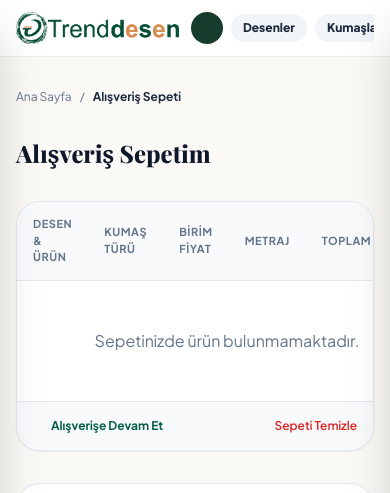
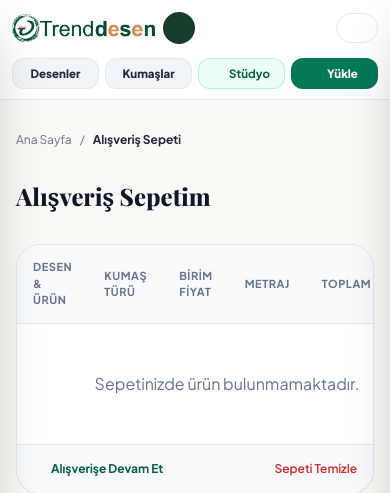
Before and after one commit to desenciahmet-cloud/trenddesen.com, a FastAPI app: page /cart in a window 390 px wide. Shown: the top 493 px of the page. Run offline with FastAPI, Linux system fonts and the light colour scheme; some libraries are stand-ins or nearby versions; some web fonts are replaced.

Commit message:
feat(nav): clean 2-row mobile nav with home icon, Desenler, Kumaslar, Studyo and Desen Yukle

```diff
--- a/templates/base.html
+++ b/templates/base.html
@@ -199,61 +199,68 @@
 
     <!-- Main Sticky Header -->
   <header class="sticky top-0 z-40 bg-white/95 backdrop-blur-md border-b border-slate-200/80 shadow-xs transition-all duration-300">
-    <div class="max-w-[1600px] mx-auto px-4 sm:px-6 lg:px-8">
+    <div class="max-w-[1600px] mx-auto px-3 sm:px-6 lg:px-8">
 
-      <!-- Single Row Header: Yatay Kaydırılabilir ve Kesilme Yapmayan Düzen -->
-      <div class="flex items-center gap-2 sm:gap-3 h-14 sm:h-20 overflow-x-auto no-scrollbar py-1 flex-nowrap w-full">
+      <!-- Top Row: Logo, Ev Logosu, Desktop Nav, Search, Sepet -->
+      <div class="flex items-center justify-between h-14 sm:h-20 gap-2">
 
-        <!-- Logo -->
-        <a href="/" class="flex items-center gap-1.5 flex-shrink-0 mr-1">
-          <img src="/static/img/logo.png" alt="trenddesen.com - Kumaş & Desen Kataloğu" class="h-8 sm:h-10 w-auto object-contain">
+        <!-- Left: Logo & Ev Logosu (Anasayfa) -->
+        <div class="flex items-center gap-2 flex-shrink-0">
+          <a href="/" class="flex items-center">
+            <img src="/static/img/logo.png" alt="trenddesen.com - Kumaş & Desen Kataloğu" class="h-7 sm:h-10 w-auto object-contain">
           </a>
 
           <!-- Anasayfa (Sadece Ev Logosu) -->
           <a href="/" class="inline-flex items-center justify-center w-8 h-8 sm:w-9 sm:h-9 rounded-full bg-[#183c2c] hover:bg-[#0f281d] text-white transition flex-shrink-0 shadow-2xs" title="Ana Sayfa">
             <i data-lucide="home" class="w-4 h-4"></i>
           </a>
+        </div>
 
+        <!-- Center: Desktop Navigation Buttons (Masaüstü) -->
+        <div class="hidden md:flex items-center gap-2">
           <!-- Desenler -->
-        <a href="/#desenlerSection" class="inline-flex items-center px-3 py-1.5 rounded-full bg-slate-100 hover:bg-slate-200 text-xs sm:text-sm font-extrabold text-slate-800 hover:text-[#183c2c] transition flex-shrink-0">
+          <a href="/#desenlerSection" class="inline-flex items-center px-3.5 py-1.5 rounded-full bg-slate-100 hover:bg-slate-200 text-xs font-extrabold text-slate-800 hover:text-[#183c2c] transition">
             <span>Desenler</span>
           </a>
 
           <!-- Kumaşlar -->
-        <a href="/#kumaslarSection" class="inline-flex items-center px-3 py-1.5 rounded-full bg-slate-100 hover:bg-slate-200 text-xs sm:text-sm font-extrabold text-slate-800 hover:text-[#183c2c] transition flex-shrink-0">
+          <a href="/#kumaslarSection" class="inline-flex items-center px-3.5 py-1.5 rounded-full bg-slate-100 hover:bg-slate-200 text-xs font-extrabold text-slate-800 hover:text-[#183c2c] transition">
             <span>Kumaşlar</span>
           </a>
 
           <!-- Canlı Stüdyo -->
-        <a href="/studyo" class="inline-flex items-center gap-1.5 px-3 py-1.5 sm:px-3 sm:py-1.5 bg-emerald-50 hover:bg-emerald-100 text-emerald-800 rounded-full text-xs sm:text-sm font-bold border border-emerald-200/80 transition shadow-2xs flex-shrink-0">
+          <a href="/studyo" class="inline-flex items-center gap-1.5 px-3.5 py-1.5 bg-emerald-50 hover:bg-emerald-100 text-emerald-800 rounded-full text-xs font-bold border border-emerald-200/80 transition shadow-2xs">
             <i data-lucide="sparkles" class="w-3.5 h-3.5 text-emerald-600"></i>
             <span>Canlı Stüdyo</span>
           </a>
 
           <!-- Müşteri Desen Yükleme Stüdyosu -->
-        <a href="/desen-yukle" class="inline-flex items-center gap-1.5 px-3 py-1.5 sm:px-3.5 sm:py-1.5 bg-emerald-700 hover:bg-emerald-800 text-white rounded-full text-xs sm:text-sm font-extrabold transition shadow-2xs flex-shrink-0" title="Kendi Desenini Yükle & 3D Gör">
+          <a href="/desen-yukle" class="inline-flex items-center gap-1.5 px-3.5 py-1.5 bg-emerald-700 hover:bg-emerald-800 text-white rounded-full text-xs font-extrabold transition shadow-2xs" title="Kendi Desenini Yükle & 3D Gör">
             <i data-lucide="upload-cloud" class="w-3.5 h-3.5 text-emerald-200"></i>
             <span>Desen Yükle</span>
           </a>
+        </div>
 
         <!-- Center Search Bar (Masaüstü) -->
-        <div class="hidden md:block flex-1 max-w-xl mx-2 sm:mx-4 flex-shrink-0">
+        <div class="hidden lg:block flex-1 max-w-md mx-4">
           <form action="/fabrics" method="GET" class="w-full relative flex items-center">
             <input
               type="text"
               name="q"
-              placeholder="Desen, kumaş veya hizmet ara (örnek: Şakayık, Poplin)..."
-              class="w-full pl-9 pr-16 py-2 bg-slate-100/90 border border-slate-200/80 rounded-full text-xs font-medium focus:outline-none focus:ring-2 focus:ring-emerald-600 focus:bg-white transition"
+              placeholder="Desen, kumaş ara..."
+              class="w-full pl-9 pr-14 py-2 bg-slate-100/90 border border-slate-200/80 rounded-full text-xs font-medium focus:outline-none focus:ring-2 focus:ring-emerald-600 focus:bg-white transition"
             >
             <i data-lucide="search" class="w-4 h-4 text-slate-400 absolute left-3"></i>
-            <button type="submit" class="absolute right-1 px-3.5 py-1.5 bg-[#183c2c] text-white rounded-full text-[11px] font-bold hover:bg-[#0f281d] transition">
+            <button type="submit" class="absolute right-1 px-3 py-1 bg-[#183c2c] text-white rounded-full text-[11px] font-bold hover:bg-[#0f281d] transition">
               Ara
             </button>
           </form>
         </div>
 
+        <!-- Right: Masaüstü Uygulama & Sepet -->
+        <div class="flex items-center gap-2">
           <!-- Masaüstü PC Uygulaması Yükle Butonu -->
-        <button id="desktop-install-btn" type="button" onclick="triggerPwaInstall()" class="hidden md:inline-flex items-center gap-1.5 px-3.5 py-2 bg-[#183c2c] hover:bg-[#0f281d] text-white rounded-full text-xs font-bold transition shadow-2xs flex-shrink-0 ml-auto" title="Masaüstü Uygulamasını Yükle">
+          <button id="desktop-install-btn" type="button" onclick="triggerPwaInstall()" class="hidden md:inline-flex items-center gap-1.5 px-3.5 py-2 bg-[#183c2c] hover:bg-[#0f281d] text-white rounded-full text-xs font-bold transition shadow-2xs" title="Masaüstü Uygulamasını Yükle">
             <i data-lucide="monitor-down" class="w-3.5 h-3.5 text-emerald-300"></i>
             <span>Masaüstü Uygulaması</span>
           </button>
@@ -264,8 +271,35 @@
             <span class="cart-count-badge absolute -top-1 -right-1 bg-emerald-700 text-white text-[9px] font-bold rounded-full w-4 h-4 flex items-center justify-center border-2 border-white" style="display:none;">0</span>
             <span class="hidden sm:inline summary-subtotal">0 TL</span>
           </button>
+        </div>
 
       </div>
+
+      <!-- Mobile Sub-Navigation Bar (Mobil & Tablet < md): 4 Net Buton Yan Yana -->
+      <div class="grid grid-cols-4 gap-1.5 pb-2.5 pt-0.5 md:hidden w-full">
+        <!-- Desenler -->
+        <a href="/#desenlerSection" class="py-1.5 px-1 bg-slate-100 active:bg-slate-200 text-slate-800 rounded-xl text-[11.5px] font-extrabold text-center transition flex items-center justify-center border border-slate-200/90 shadow-2xs truncate">
+          <span>Desenler</span>
+        </a>
+
+        <!-- Kumaşlar -->
+        <a href="/#kumaslarSection" class="py-1.5 px-1 bg-slate-100 active:bg-slate-200 text-slate-800 rounded-xl text-[11.5px] font-extrabold text-center transition flex items-center justify-center border border-slate-200/90 shadow-2xs truncate">
+          <span>Kumaşlar</span>
+        </a>
+
+        <!-- Canlı Stüdyo -->
+        <a href="/studyo" class="py-1.5 px-1 bg-emerald-50 active:bg-emerald-100 text-emerald-800 rounded-xl text-[11.5px] font-bold text-center border border-emerald-200/80 transition shadow-2xs flex items-center justify-center gap-1 truncate">
+          <i data-lucide="sparkles" class="w-3 h-3 text-emerald-600 flex-shrink-0"></i>
+          <span>Stüdyo</span>
+        </a>
+
+        <!-- Müşteri Desen Yükleme -->
+        <a href="/desen-yukle" class="py-1.5 px-1 bg-emerald-700 active:bg-emerald-800 text-white rounded-xl text-[11.5px] font-extrabold text-center transition shadow-2xs flex items-center justify-center gap-1 truncate" title="Kendi Desenini Yükle">
+          <i data-lucide="upload-cloud" class="w-3 h-3 text-emerald-200 flex-shrink-0"></i>
+          <span>Yükle</span>
+        </a>
+      </div>
+
     </div>
   </header>
 
```
Lines whose indentation alone changed are shown as unchanged.
